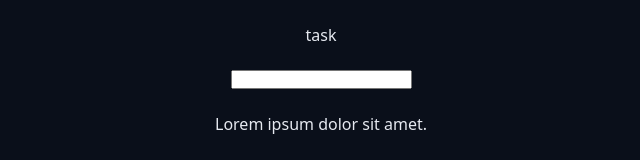
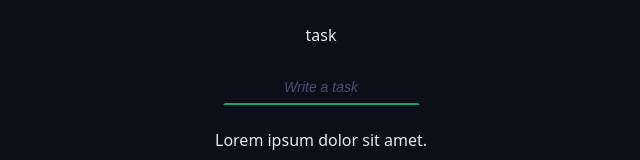
Before and after one commit to GHBAlbuquerque/react-chronos-pomodoro, a React (Vite) app: page / in a window 1280 px wide. Shown: the part 334-494 px from the top of the page, without its empty margins (319-959 px from the left). Built offline with nearby package versions, Linux system fonts and the light colour scheme.

Commit message:
style: css config for DeafultInput

```diff
--- a/src/App.tsx
+++ b/src/App.tsx
@@ -26,7 +26,12 @@
       <Container>
         <form className='form' action=''>
           <div className='formRow'>
-            <DefaultInput type='text' id='input' labelText='task' />
+            <DefaultInput
+              type='text'
+              id='input'
+              labelText='task'
+              placeholder='Write a task'
+            />
           </div>
 
           <div className='formRow'>
--- a/src/components/DefaultInput/index.tsx
+++ b/src/components/DefaultInput/index.tsx
@@ -1,3 +1,5 @@
+import styles from './styles.module.css';
+
 type DefaultInputProps = {
   labelText?: string;
 } & React.ComponentProps<'input'>;
@@ -6,7 +8,7 @@
   return (
     <>
       {labelText && <label htmlFor={id}>{labelText}</label>}
-      <input id={id} {...rest}></input>
+      <input className={styles.input} id={id} {...rest}></input>
     </>
   );
 }
--- a/src/components/DefaultInput/styles.module.css
+++ b/src/components/DefaultInput/styles.module.css
@@ -0,0 +1,28 @@
+.input {
+  background-color: transparent;
+  border: none;
+  text-align: center;
+  padding: 0.8rem;
+  color: var(--text-primary-default);
+  outline: none;
+
+  border: 0.2rem solid transparent;
+  border-bottom: 0.2rem solid var(--primary);
+  transition: all 0.1s ease-in-out;
+}
+
+.input:focus {
+  border-radius: 0.8rem;
+  border: 0.2rem solid var(--primary);
+}
+
+.input::placeholder {
+  color: var(--gray-500);
+  font-size: 1.4rem;
+  font-style: italic;
+}
+
+.input:disabled {
+  border-bottom: 0.2rem solid var(--disabled);
+  color: var(--text-muted);
+}
```
